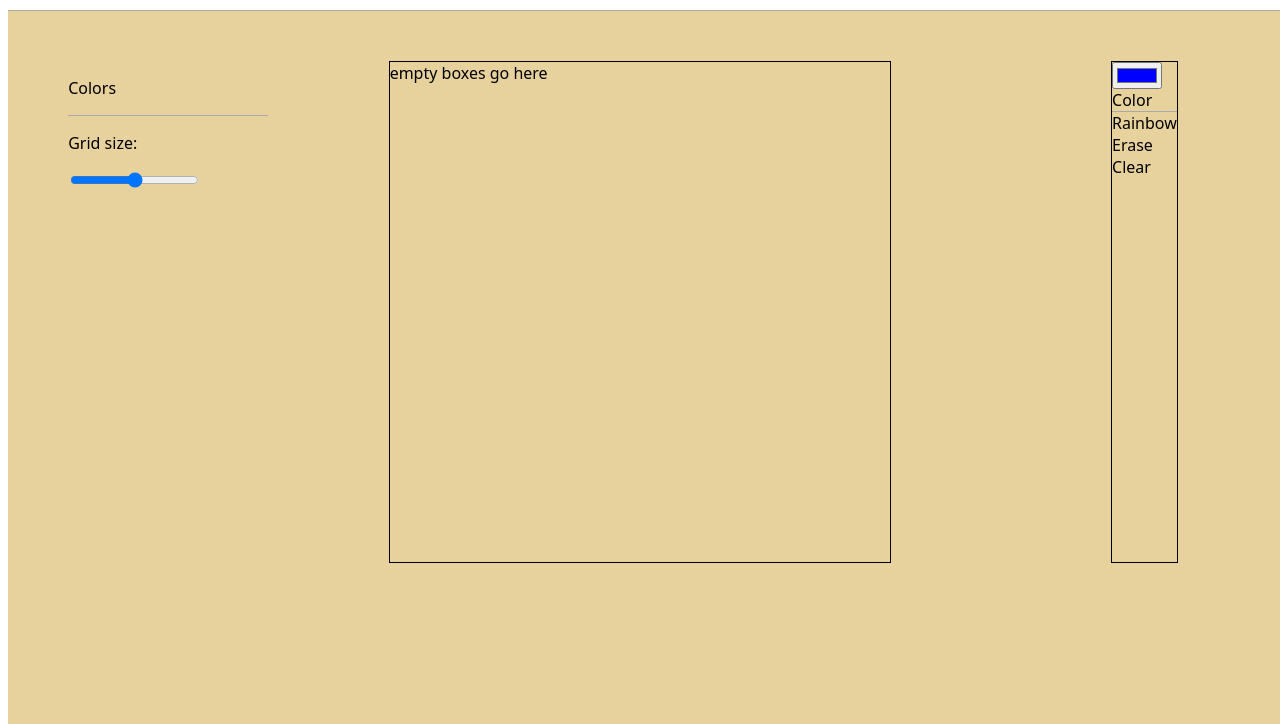
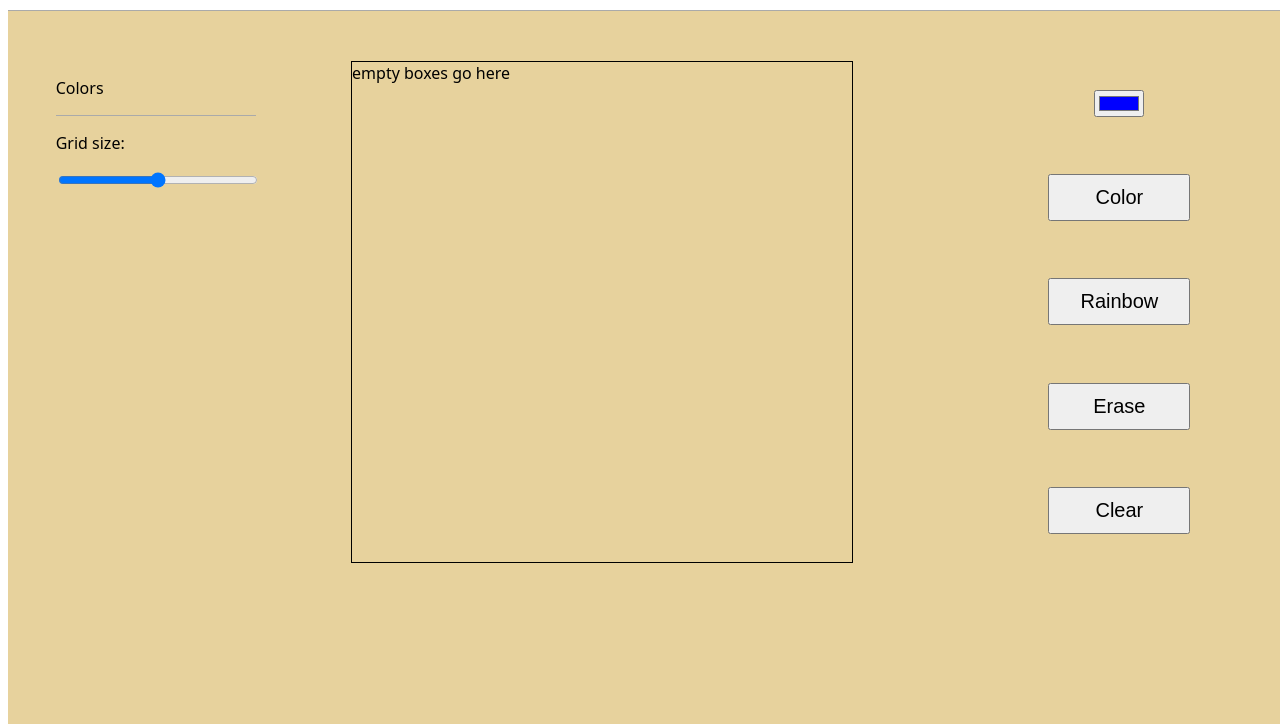
Before and after one commit to rjon82/Etch-a-sketch, a plain HTML site: page index.html in a window 1280 px wide. Shown: the part 84-808 px from the top of the page. Drawn offline with Linux system fonts and the light colour scheme.

Commit message:
config layout sizing

```diff
--- a/index.html
+++ b/index.html
@@ -24,12 +24,14 @@
                 <input type="range" id="slider" name="slider" min="0" max="50" value="25" step="1">
             </div>
             <div id="grid">empty boxes go here</div>
-            <div id="features">
-                <input type="color" id="colorpicker" value="#0000ff">
-                <div id="color_selection">Color</div>
-                <div id="rainbow">Rainbow</div>
-                <div id="erase">Erase</div>
-                <div id="clear_drawing">Clear</div>
+            <div id="right_column">
+                <div id="features">
+                    <input type="color" id="colorpicker" value="#0000ff">
+                    <button id="color_brush">Color</button>
+                    <button id="rainbow_brush">Rainbow</button>
+                    <button id="erase">Erase</button>
+                    <button id="clear_drawing">Clear</button>
+            </div>
             </div>
         </div>
     </div>
--- a/styles.css
+++ b/styles.css
@@ -29,6 +29,10 @@ body {
     flex-wrap: wrap
 }
 
+#slider {
+    width: 100%;
+}
+
 #left_column {
     min-width: 200px;;
 }
@@ -45,6 +49,17 @@ body {
 }
 
 #features {
-    margin-right: 50px;
-    border: 1px solid black;
+    display: flex;
+    flex-direction: column;
+    min-height: 100%;
+    justify-content: space-around;
+    align-items: center;
+    padding-right: 50px;
 }
+
+button{
+    font-size: 15pt;
+    width: 100%;
+    padding: 10px 30px;
+
+}
```
